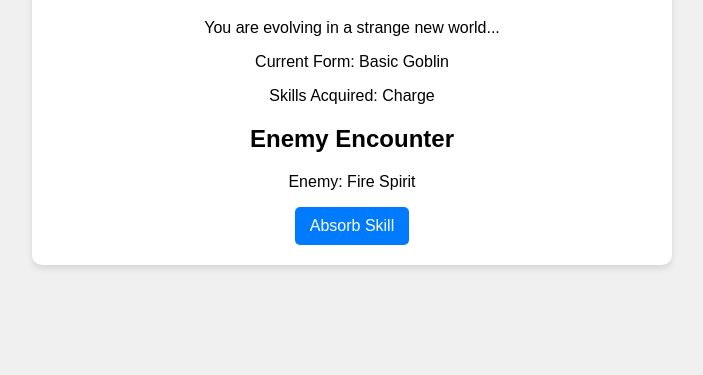
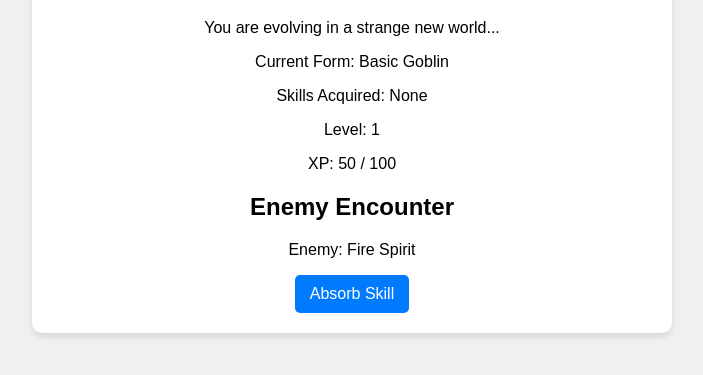
Before and after one commit to Angelos7477/Project_Idle_Game, a plain HTML site: page index.html in a window 1280 px wide. Both pictures are taken after a click on the button "Absorb Skill". Shown: the part 101-476 px from the top of the page, without its empty margins (288-991 px from the left). Drawn offline with Linux system fonts and the light colour scheme.

Commit message:
jason files

```diff
--- /dev/null
+++ b/enemies.json
@@ -0,0 +1,23 @@
+[
+    {
+      "name": "Wild Boar",
+      "level": 1,
+      "skills": ["Charge"],
+      "skillDropRate": 0.3,
+      "xpReward": 50
+    },
+    {
+      "name": "Fire Spirit",
+      "level": 3,
+      "skills": ["Flame Burst"],
+      "skillDropRate": 0.2,
+      "xpReward": 100
+    },
+    {
+      "name": "Stone Golem",
+      "level": 5,
+      "skills": ["Harden"],
+      "skillDropRate": 0.15,
+      "xpReward": 200
+    }
+  ]
--- a/index.html
+++ b/index.html
@@ -12,9 +12,12 @@
     <p>You are evolving in a strange new world...</p>
 
     <div id="status">
-      <p>Current Form: <span id="current-form">Basic Goblin</span></p>
-      <p>Skills Acquired: <span id="skills">None</span></p>
-    </div>
+        <p>Current Form: <span id="current-form">Basic Goblin</span></p>
+        <p>Skills Acquired: <span id="skills">None</span></p>
+        <p>Level: <span id="player-level">1</span></p>
+        <p>XP: <span id="player-xp">0</span> / <span id="xp-to-next-level">100</span></p>
+     </div>
+
 
     <div id="enemy-area">
       <h2>Enemy Encounter</h2>
--- a/script.js
+++ b/script.js
@@ -1,44 +1,82 @@
-// Initial player state
 let player = {
     form: "Basic Goblin",
     skills: [],
+    xp: 0,
+    level: 1,
+    xpToNextLevel: 100,
   };
 
-  // Available enemies with skills
-  const enemies = [
-    { name: "Wild Boar", skill: "Charge" },
-    { name: "Fire Spirit", skill: "Flame Burst" },
-    { name: "Stone Golem", skill: "Harden" },
-  ];
+  // Load JSON data
+  let enemies = [];
+  let skills = [];
 
-  // Current enemy index
+  // Fetch JSON files and initialize data
+  async function loadGameData() {
+    const enemyResponse = await fetch("enemies.json");
+    enemies = await enemyResponse.json();
+
+    const skillResponse = await fetch("skills.json");
+    skills = await skillResponse.json();
+
+    console.log("Enemies:", enemies);
+    console.log("Skills:", skills);
+
+    // Display the first enemy
+    updateEnemy();
+  }
+
+  // Display the current enemy
   let currentEnemyIndex = 0;
 
-  // Update the player’s status on the screen
-  function updateStatus() {
-    document.getElementById("current-form").textContent = player.form;
-    document.getElementById("skills").textContent = player.skills.length
-      ? player.skills.join(", ")
-      : "None";
-  }
-
-  // Update the enemy on the screen
   function updateEnemy() {
     const enemy = enemies[currentEnemyIndex];
     document.getElementById("enemy-name").textContent = enemy.name;
   }
 
-  // Absorb the current enemy’s skill
+  // Update the player's status
+  function updateStatus() {
+    document.getElementById("current-form").textContent = player.form;
+    document.getElementById("skills").textContent =
+      player.skills.length > 0 ? player.skills.join(", ") : "None";
+    document.getElementById("player-level").textContent = player.level;
+    document.getElementById("player-xp").textContent = player.xp;
+    document.getElementById("xp-to-next-level").textContent = player.xpToNextLevel;
+  }
+
+
+  // Absorb the current enemy's skill
   document.getElementById("consume-enemy").addEventListener("click", () => {
     const enemy = enemies[currentEnemyIndex];
-    if (!player.skills.includes(enemy.skill)) {
-      player.skills.push(enemy.skill);
-      currentEnemyIndex = (currentEnemyIndex + 1) % enemies.length; // Cycle to the next enemy
-      updateEnemy();
-      updateStatus();
+    const dropChance = Math.random(); // Random chance to drop the skill
+
+    // Handle skill drop
+    if (dropChance <= enemy.skillDropRate) {
+      const skillName = enemy.skills[0]; // Assume one skill per enemy for now
+      if (!player.skills.includes(skillName)) {
+        player.skills.push(skillName);
+        console.log(`Acquired skill: ${skillName}`);
+      } else {
+        console.log("Skill already acquired!");
+      }
+    } else {
+      console.log("No skill acquired this time!");
     }
-  });
 
-  // Initialize the game
+    // Gain XP and check for level up
+    player.xp += enemy.xpReward;
+    if (player.xp >= player.xpToNextLevel) {
+      player.level++;
+      player.xp -= player.xpToNextLevel;
+      player.xpToNextLevel = Math.floor(player.xpToNextLevel * 1.5); // Increase XP requirement
+      console.log(`Level up! You are now level ${player.level}`);
+    }
+
+  // Move to the next enemy
+  currentEnemyIndex = (currentEnemyIndex + 1) % enemies.length; // Cycle through enemies
+  updateEnemy();
   updateStatus();
-  updateEnemy();
+});
+
+  // Start the game
+  loadGameData();
+  updateStatus();
--- /dev/null
+++ b/skills.json
@@ -0,0 +1,20 @@
+[
+    {
+      "name": "Fireball",
+      "rank": "C",
+      "type": "Offensive",
+      "effect": "Deals moderate fire damage to enemies."
+    },
+    {
+      "name": "Regeneration",
+      "rank": "B",
+      "type": "Passive",
+      "effect": "Restores health over time."
+    },
+    {
+      "name": "Harden",
+      "rank": "D",
+      "type": "Defensive",
+      "effect": "Increases defense for a short duration."
+    }
+  ]
```
Also changed, not shown: worlds.json (added, +27 -0 lines).
